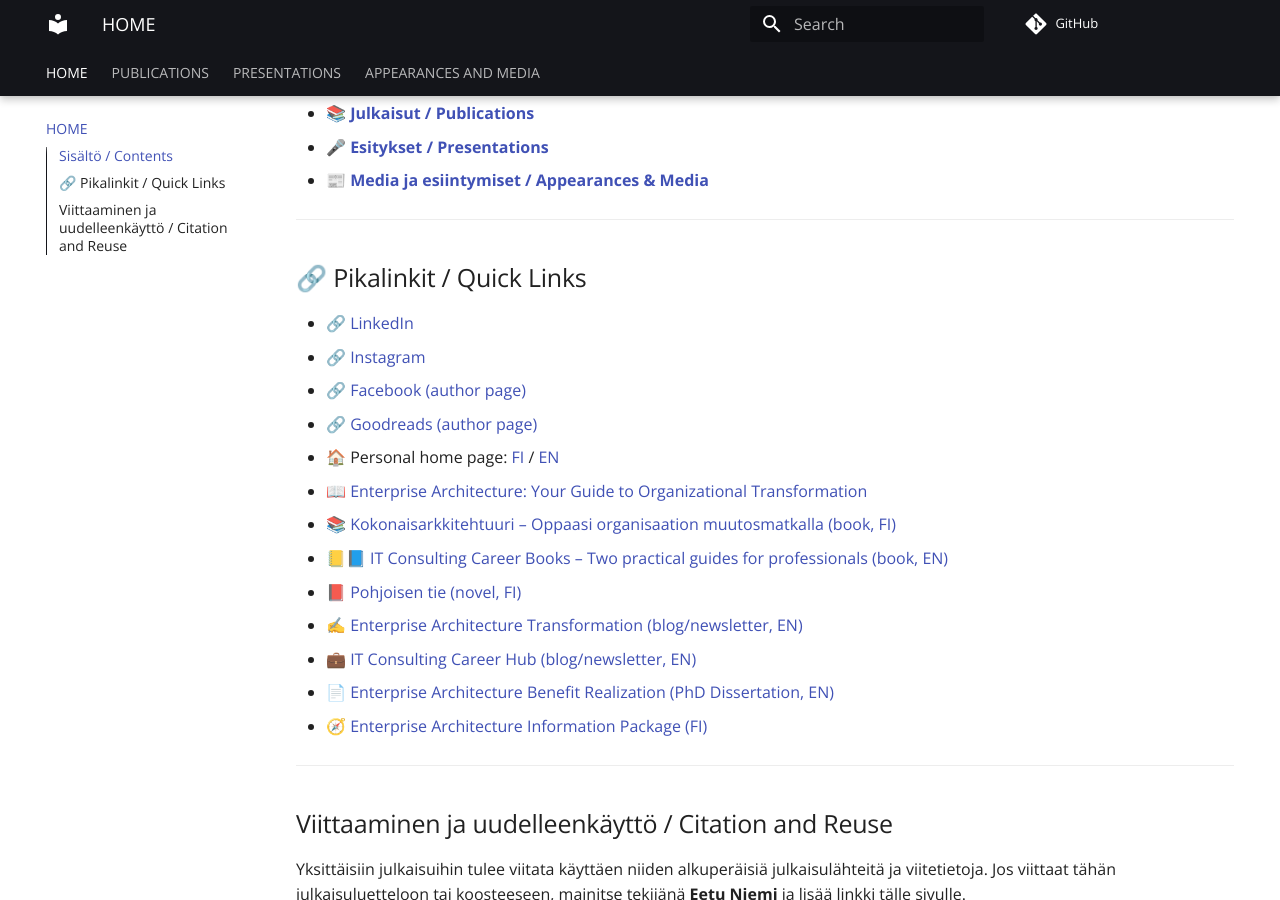
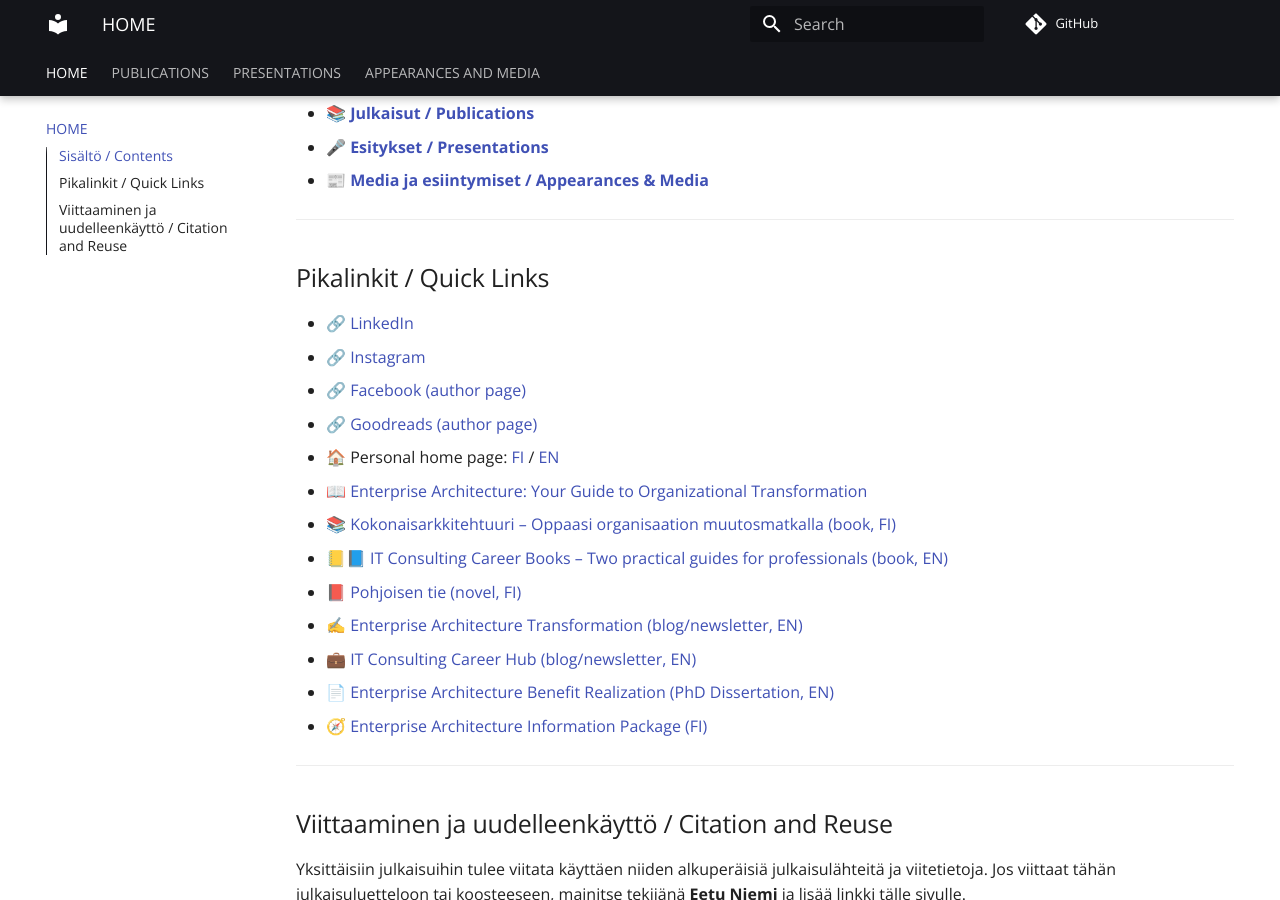
Before and after one commit to eetuniemiphd/eetuniemi, an MkDocs documentation site: the page built from docs/index.md, in a window 1280 px wide and 900 px high, scrolled down 589 px. Built offline with MkDocs 1.6.1 and Material for MkDocs 9.7.7, drawn with Linux system fonts in a browser that asks for light colours; comment, search, counter and statistics services are not loaded.

```diff
--- a/docs/index.md
+++ b/docs/index.md
@@ -19,7 +19,7 @@
 
 ---
 
-## 🔗 Pikalinkit / Quick Links
+## Pikalinkit / Quick Links
 
 - 🔗 [LinkedIn](https://www.linkedin.com/in/eetuniemiphd)
 - 🔗 [Instagram](https://www.instagram.com/eetuniemi.author)
```
